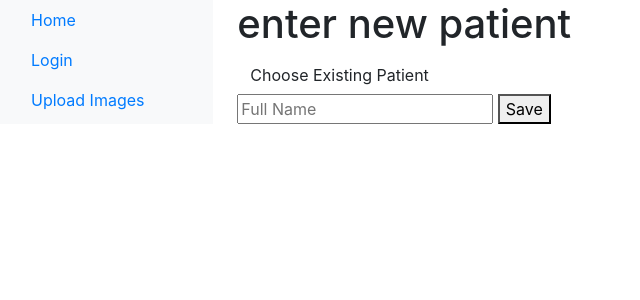
After one commit to luke3ng/alignwizard, a Flask app: page /enterNewPatient in a window 1280 px wide. The commit adds this page. Shown: the top 300 px of the page, without its empty margins (0-640 px from the left). Run offline with Flask 3, Linux system fonts and the light colour scheme; some libraries are stand-ins or nearby versions.

```diff
--- a/main.py
+++ b/main.py
@@ -43,10 +43,10 @@ class Patient(db.Model):
 class Image(db.Model):
     id = db.Column(db.Integer, primary_key=True)
     date_created = db.Column(db.DateTime, nullable=False, default=datetime.utcnow)
-    image_front = db.Column(db.String(20))
-    image_back = db.Column(db.String(20))
-    image_left = db.Column(db.String(20))
-    image_right = db.Column(db.String(20))
+    image_front = db.Column(db.LargeBinary)
+    image_back = db.Column(db.LargeBinary)
+    image_left = db.Column(db.LargeBinary)
+    image_right = db.Column(db.LargeBinary)
     patient_id = db.Column(db.Integer, db.ForeignKey('patient.id'), nullable=False)
 def addUser(username, password):
     password_hash = generate_password_hash(password)
@@ -54,11 +54,11 @@ def addUser(username, password):
     db.session.add(new_user)
     db.session.commit()
     print(f"User {username} added successfully!")
-def addPatient(username, userID):
-    new_patient = User(username=username, user_id=userID)
+def addPatient(patientName, userID):
+    new_patient = Patient(patient_name=patientName, user_id=userID)
     db.session.add(new_patient)
     db.session.commit()
-    print(f"User {username} added successfully!")
+    print(f"User {patientName} added successfully!")
 
 globalImages = {}
 savedImages = {}
@@ -122,6 +122,12 @@ def loginPage():
 @app.route("/signUp")
 def signUp():
     return render_template("signUp.html")
+@app.route("/findPatient")
+def findPatient():
+    return render_template("findPatient.html")
+@app.route("/enterNewPatient")
+def enterNewPatient():
+    return render_template("enterNewPatient.html")
 @app.route("/getUser", methods=['POST'])
 def getUser():
     data = request.json
@@ -158,6 +164,15 @@ def createUser():
 
     return jsonify({"message": "new user recieved"})
 
+@app.route("/createPatient", methods=['POST'])
+def createPatient():
+    data = request.json
+    patientName = data['patient']
+    print(patientName)
+
+    addPatient(patientName,current_user.id)
+
+    return jsonify({"message": "new user recieved"})
 
 
 
--- a/templates/base.html
+++ b/templates/base.html
@@ -24,12 +24,17 @@
                                 Logout
                             </a>
                         </li>
+                        <li class="nav-item">
+                            <a class="nav-link" href="/findPatient">
+                                Choose or Create Patient
+                            </a>
+                        </li>
                         {%else%}
                         <li class="nav-item">
                             <a class="nav-link" href="/login">
                                 Login
                             </a>
-                        </li>
+
                         {%endif%}
                         <li class="nav-item">
                             <a class="nav-link" href="/uploadImages">
--- /dev/null
+++ b/templates/enterNewPatient.html
@@ -0,0 +1,51 @@
+{% extends "base.html" %}
+
+{% block title %}Home{% endblock %}
+
+{% block content %}
+<Div>
+  <h1>enter new patient</h1>
+</Div>
+<Div>
+     <a href="/findPatient" class="btn">Choose Existing Patient</a>
+</Div>
+
+<div class="form">
+    <input type="text" id="patient" placeholder="Full Name"/>
+    <button id="savePatient">Save</button>
+    <script>
+document.addEventListener("DOMContentLoaded", function() {
+    document.getElementById("savePatient").addEventListener("click", function(event) {
+        event.preventDefault(); // Prevent default form submission behavior
+
+        const patient = document.getElementById('patient').value;
+
+
+        fetch("/createPatient", {
+            method: "POST",
+            headers: {
+                "Content-Type": "application/json"
+            },
+            body: JSON.stringify({ patient:patient})
+        })
+        .then(response => {
+            if (response.ok) {
+                window.location.href = "/uploadImages"; // Redirect to home page on success
+            } else {
+                return response.json().then(data => {
+                    throw new Error(data.error);
+                });
+            }
+        })
+        .catch(error => {
+            console.error("Error:", error);
+            alert("Login failed: " + error.message); // Show error message
+        });
+    });
+});
+</script>
+
+
+  </div>
+
+{% endblock %}
```
Also changed, not shown: templates/findPatient.html (added, +13 -0 lines).
